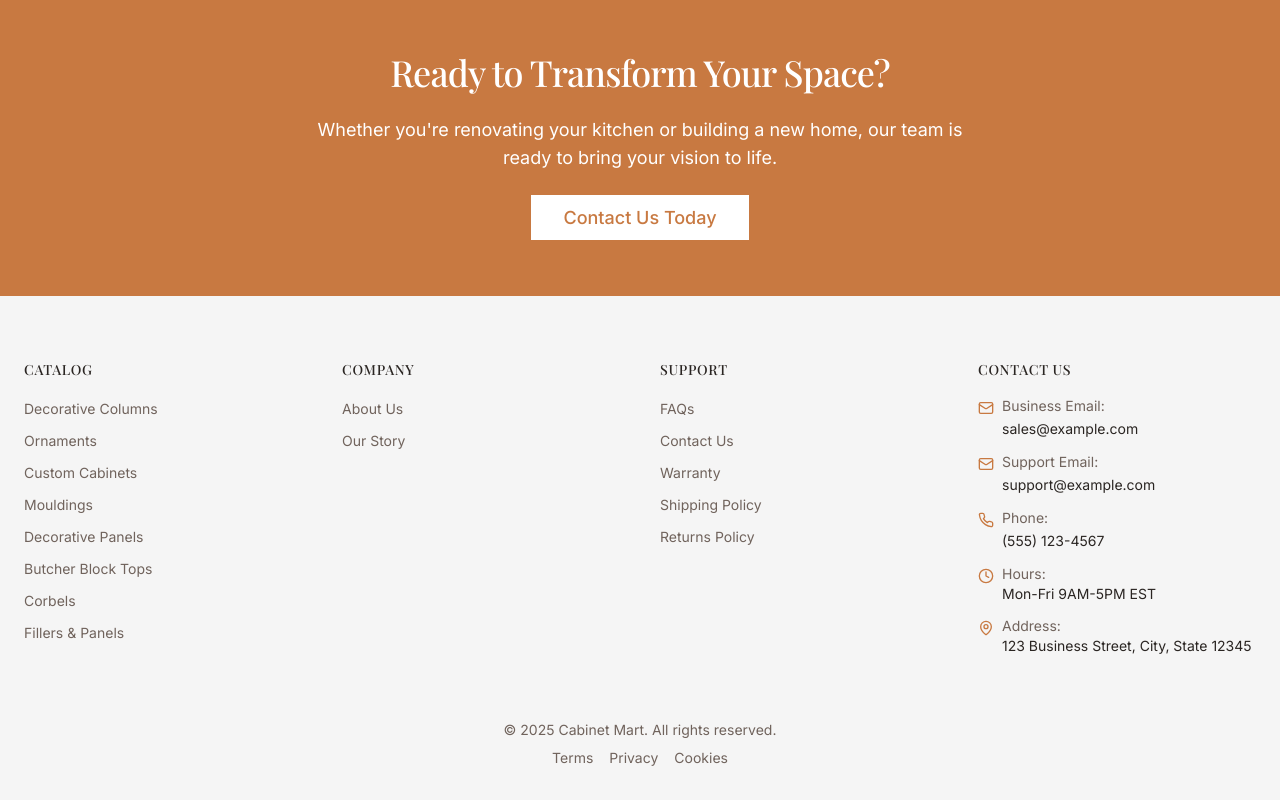
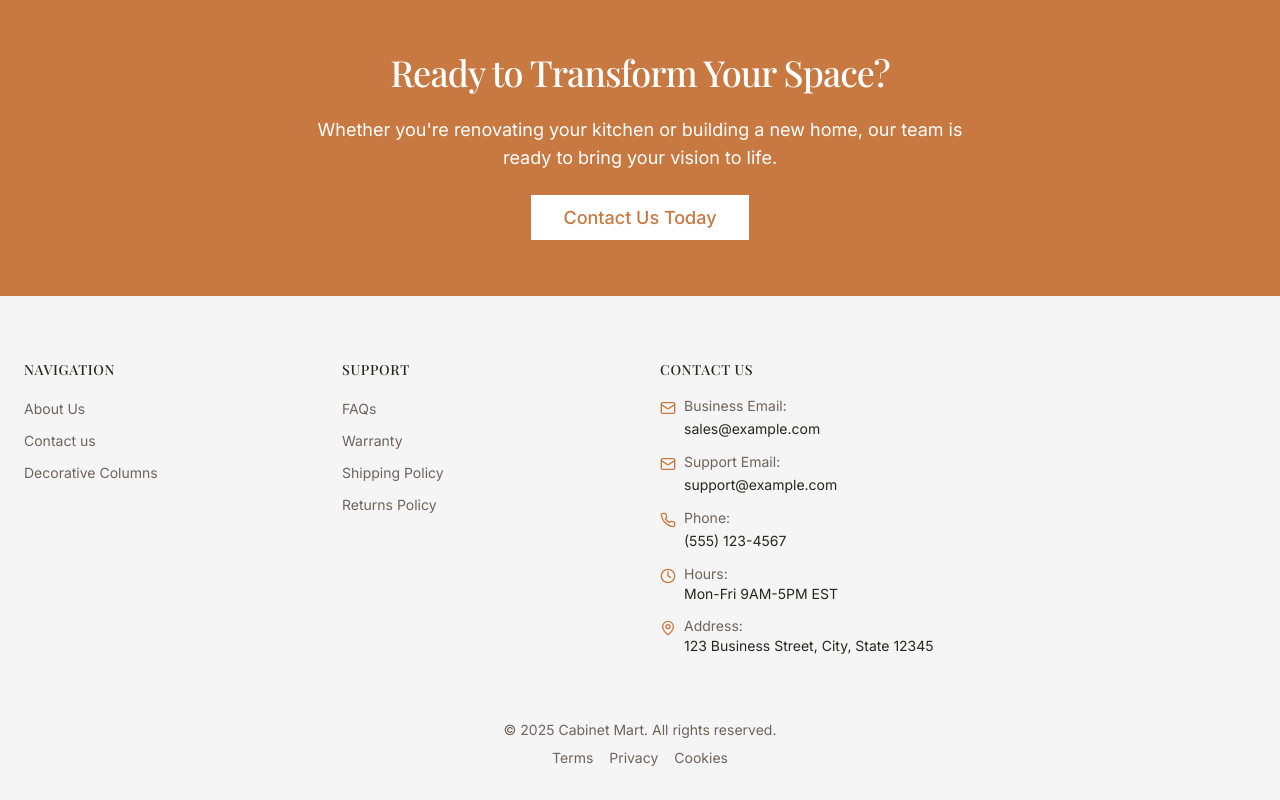
Before and after one commit to CameronMansker/Cabinet-Mart, a React (Vite) app: page /about in a window 1280 px wide. Shown: the part 2460-3260 px from the top of the page. Built offline with nearby package versions, Linux system fonts and the light colour scheme; a web font is replaced by a local one.

Commit message:
Update Footer.tsx
removed unessary footer navs

```diff
--- a/src/components/Footer.tsx
+++ b/src/components/Footer.tsx
@@ -5,31 +5,19 @@ const Footer = () => {
   const currentYear = new Date().getFullYear();
 
   const footerLinks = [
+
     {
-      title: "CATALOG",
-      links: [
-        { text: "Decorative Columns", href: "/catalog/decorative-columns" },
-        { text: "Ornaments", href: "/catalog/ornaments" },
-        { text: "Custom Cabinets", href: "/catalog/custom-cabinets" },
-        { text: "Mouldings", href: "/catalog/mouldings" },
-        { text: "Decorative Panels", href: "/catalog/decorative-panels" },
-        { text: "Butcher Block Tops", href: "/catalog/butcher-block-tops" },
-        { text: "Corbels", href: "/catalog/corbels" },
-        { text: "Fillers & Panels", href: "/catalog/fillers-panels" }
-      ]
-    },
-    {
-      title: "COMPANY",
+      title: "NAVIGATION",
       links: [
         { text: "About Us", href: "/about" },
-        { text: "Our Story", href: "/about#story" },
+        { text: "Contact us", href: "/contact" },
+        { text: "Decorative Columns", href: "/catalog" },
       ]
     },
     {
       title: "SUPPORT",
       links: [
         { text: "FAQs", href: "/faq" },
-        { text: "Contact Us", href: "/contact" },
         { text: "Warranty", href: "/warranty" },
         { text: "Shipping Policy", href: "/shipping" },
         { text: "Returns Policy", href: "/returns" },
```
